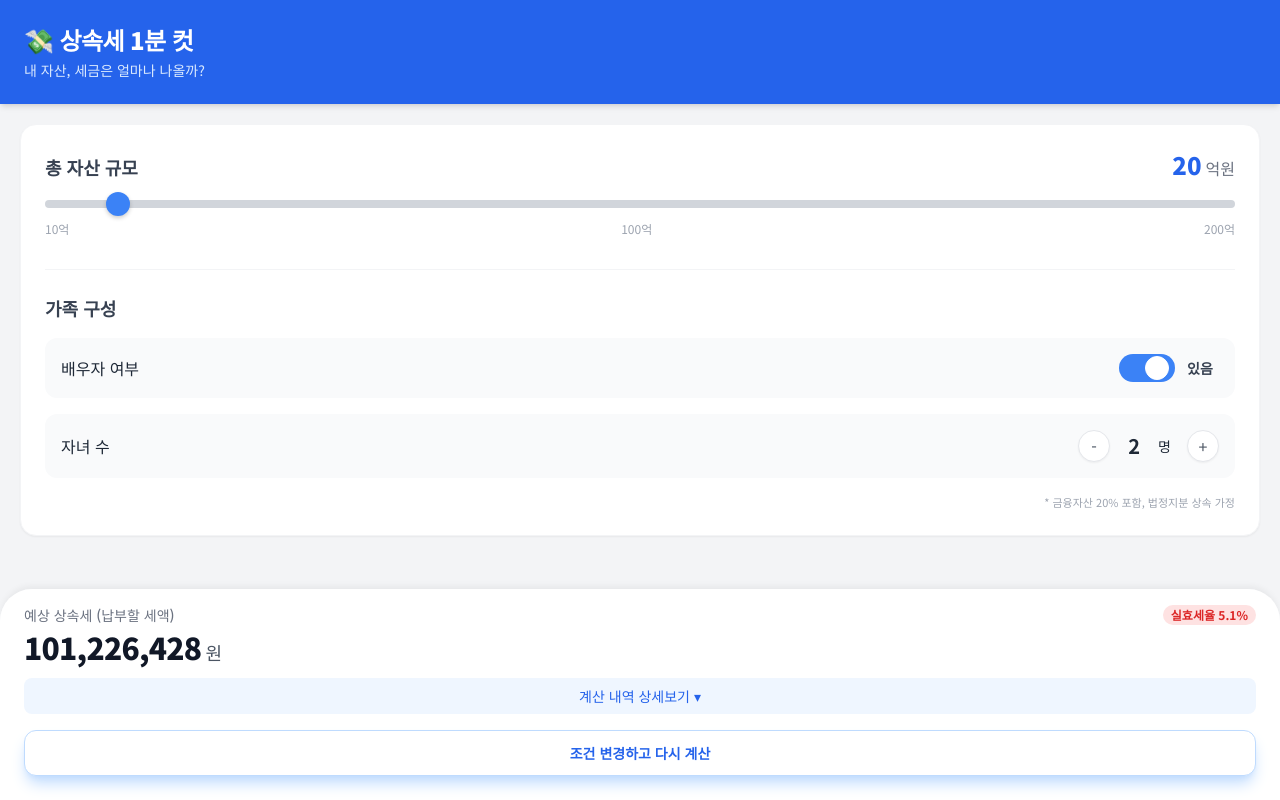
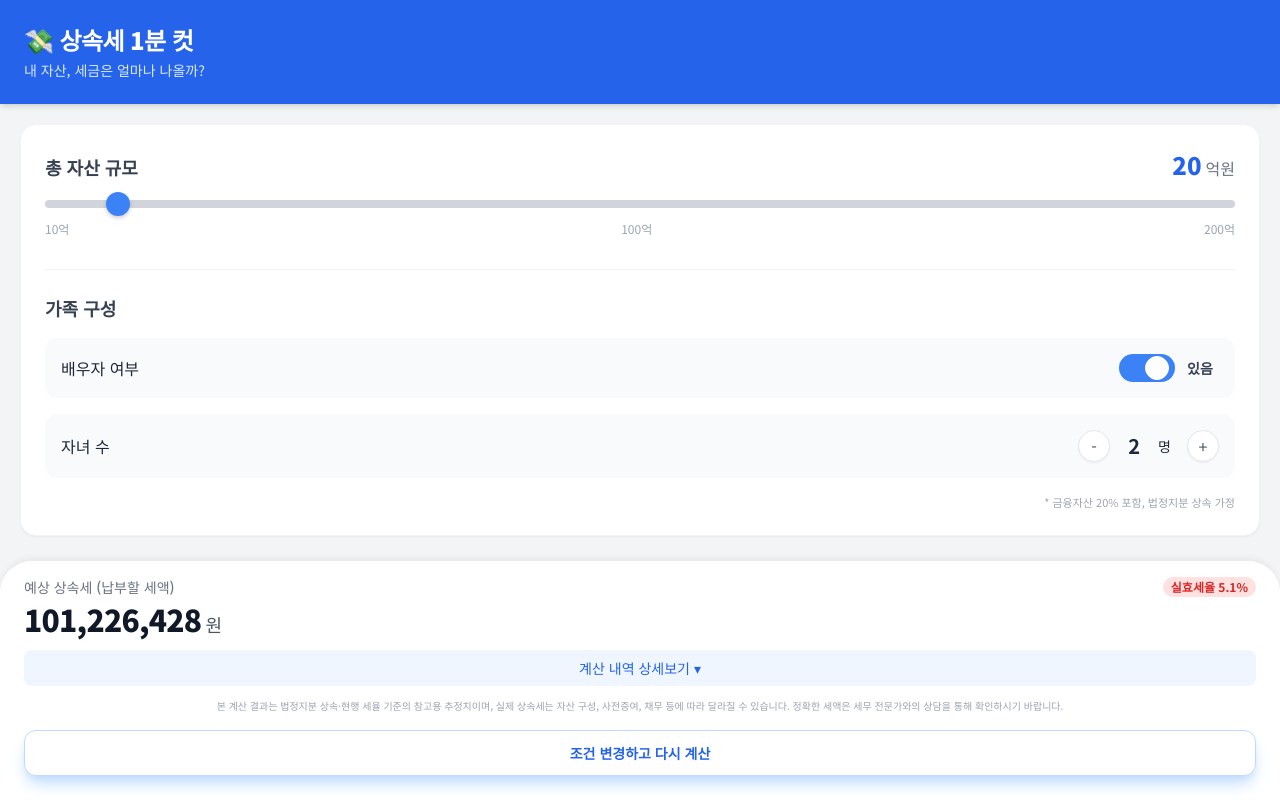
Before and after one commit to anseokhoon/heritage, a plain HTML site: page index.html in a window 1280 px wide. Both pictures are taken after a click on the button "지금 계산하기". Drawn offline with nearby package versions, Linux system fonts and the light colour scheme.

Commit message:
Update index.html

```diff
--- a/index.html
+++ b/index.html
@@ -143,7 +143,7 @@
             <div id="detailArea" class="hidden mt-3 p-3 bg-gray-50 rounded-lg text-xs space-y-2 border border-gray-100">
                 <div class="flex justify-between"><span class="text-gray-500">총 상속재산</span><span class="font-medium text-gray-700" id="dt_total">0원</span></div>
                 <div class="flex justify-between"><span class="text-gray-500">장례비용 등</span><span class="font-medium text-gray-700 text-red-500" id="dt_funeral">-15,000,000원</span></div>
-                <div class="flex justify-between"><span class="text-gray-500">일괄공제(기본)</span><span class="font-medium text-gray-700 text-red-500" id="dt_basic">-500,000,000원</span></div>
+                <div class="flex justify-between"><span class="text-gray-500" id="dt_basic_label">일괄공제(기본)</span><span class="font-medium text-gray-700 text-red-500" id="dt_basic">-500,000,000원</span></div>
                 <div class="flex justify-between"><span class="text-gray-500">배우자 공제</span><span class="font-medium text-gray-700 text-red-500" id="dt_spouse">0원</span></div>
                 <div class="flex justify-between"><span class="text-gray-500">금융재산 공제</span><span class="font-medium text-gray-700 text-red-500" id="dt_finance">0원</span></div>
                 <hr class="border-gray-200">
@@ -151,6 +151,11 @@
                 <div class="flex justify-between"><span class="text-gray-500">적용 세율</span><span class="font-medium text-gray-700" id="dt_rate">0%</span></div>
                 <div class="flex justify-between"><span class="text-gray-500">신고세액공제(3%)</span><span class="font-medium text-gray-700 text-red-500" id="dt_discount">0원</span></div>
             </div>
+
+            <!-- 면책 문구 -->
+            <p class="mt-3 text-[10px] leading-relaxed text-gray-400 text-center">
+                본 계산 결과는 법정지분 상속·현행 세율 기준의 참고용 추정치이며, 실제 상속세는 자산 구성, 사전증여, 채무 등에 따라 달라질 수 있습니다. 정확한 세액은 세무 전문가와의 상담을 통해 확인하시기 바랍니다.
+            </p>
         </div>
 
         <button id="calculateBtn" class="w-full bg-blue-600 hover:bg-blue-700 active:bg-blue-800 text-white font-bold py-4 rounded-xl shadow-lg shadow-blue-200 transition-all text-lg">
@@ -240,9 +245,14 @@
             // 상속세 과세가액
             const taxableValue = totalAsset - funeralExp;
 
-            // 3. 일괄공제 (가정: 5억원 고정)
-            // 참고: 기초공제(2억)+기타인적공제 vs 일괄공제(5억) 중 큰 금액. 일반적으로 5억 적용
+            // 3. 일괄공제 vs 기초공제
+            // 원칙: 기초공제(2억)+기타인적공제 vs 일괄공제(5억) 중 큰 금액.
+            // 단, 배우자가 단독상속인(자녀 등 다른 상속인이 없는 경우)이면 일괄공제 적용 불가 -> 기초공제 2억만 적용
             let basicDeduction = 500000000;
+            const isSpouseSoleHeir = hasSpouse && childCount === 0;
+            if (isSpouseSoleHeir) {
+                basicDeduction = 200000000; // 기초공제만 적용
+            }
 
             // 4. 배우자 상속공제
             // 가정: 배우자 법정지분만큼 상속. (최소 5억 ~ 최대 30억)
@@ -317,6 +327,8 @@
 
             // 상세내역 업데이트
             document.getElementById('dt_total').textContent = formatWon(totalAsset) + '원';
+            document.getElementById('dt_basic_label').textContent = isSpouseSoleHeir ? '기초공제' : '일괄공제(기본)';
+            document.getElementById('dt_basic').textContent = '-' + formatWon(basicDeduction) + '원';
             document.getElementById('dt_spouse').textContent = '-' + formatWon(spouseDeduction) + '원';
             document.getElementById('dt_finance').textContent = '-' + formatWon(financeDeduction) + '원';
             document.getElementById('dt_base').textContent = formatWon(taxBase) + '원';
```
